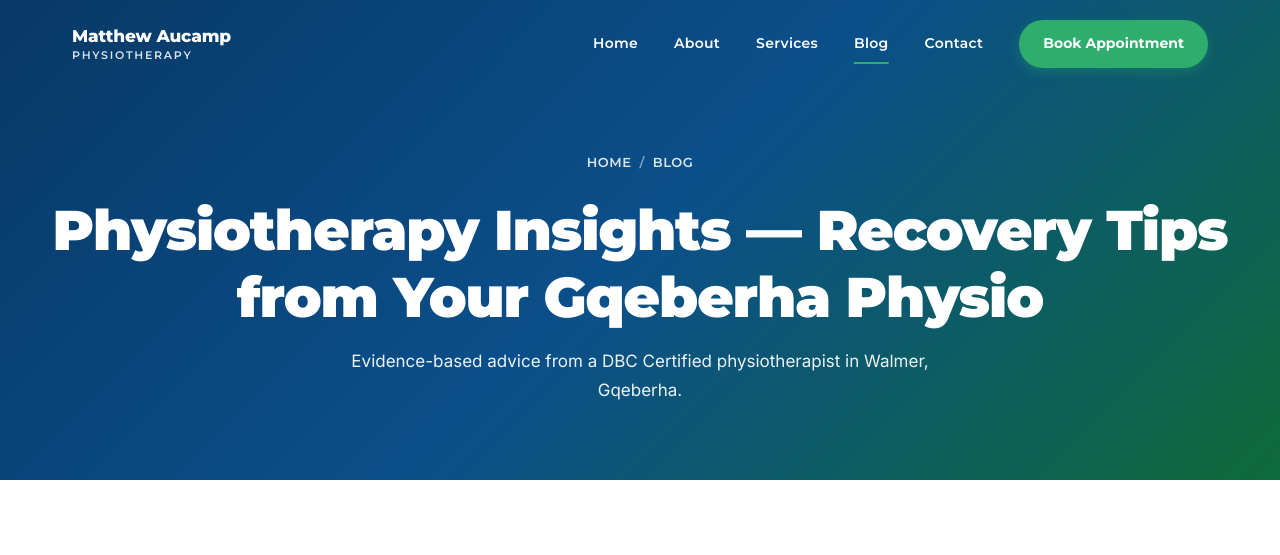
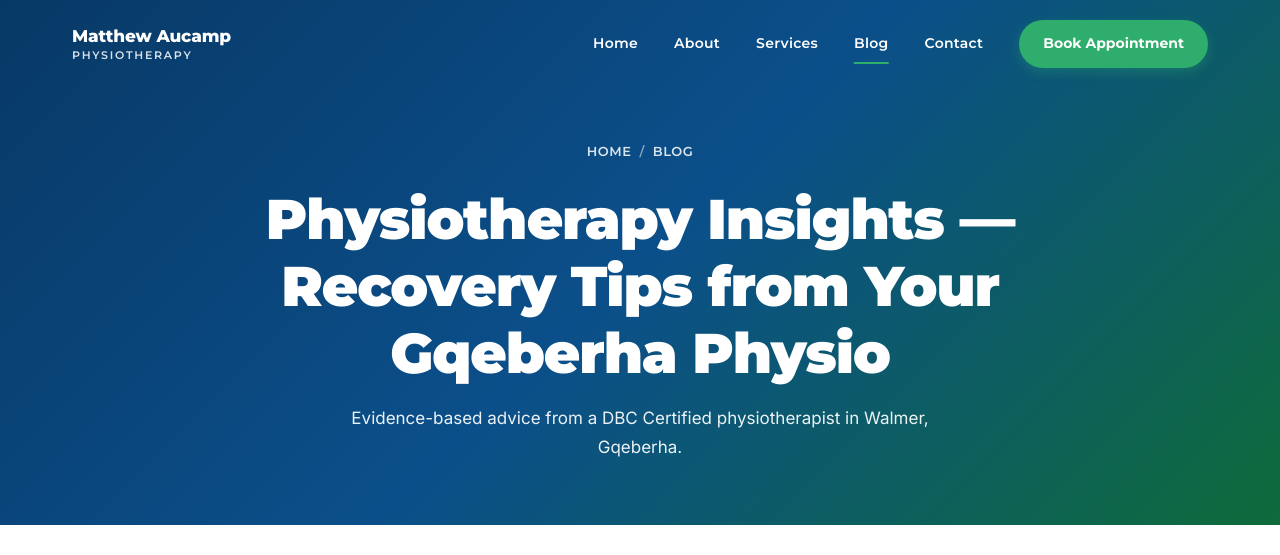
Before and after one commit to Digiiworks/matthew-aucamp-physiotherapy, a website: page blog/index.html in a window 1280 px wide. Shown: the top 555 px of the page. Drawn offline with Linux system fonts and the light colour scheme.

Commit message:
fix(css): constrain page-hero h1 width so blog page title doesn't span edge-to-edge

```diff
--- a/css/components.css
+++ b/css/components.css
@@ -204,7 +204,8 @@
   position: relative;
 }
 .page-hero--sm { min-height: 40vh; }
-.page-hero h1 { color: var(--white); margin-bottom: 1rem; }
+.page-hero > * { max-width: 880px; margin-left: auto; margin-right: auto; }
+.page-hero h1 { color: var(--white); margin-bottom: 1rem; max-width: 880px; }
 .page-hero__subtitle { opacity: 0.92; max-width: 640px; margin: 0 auto; font-size: 1.0625rem; }
 .breadcrumb {
   font-size: 0.8125rem;
```
